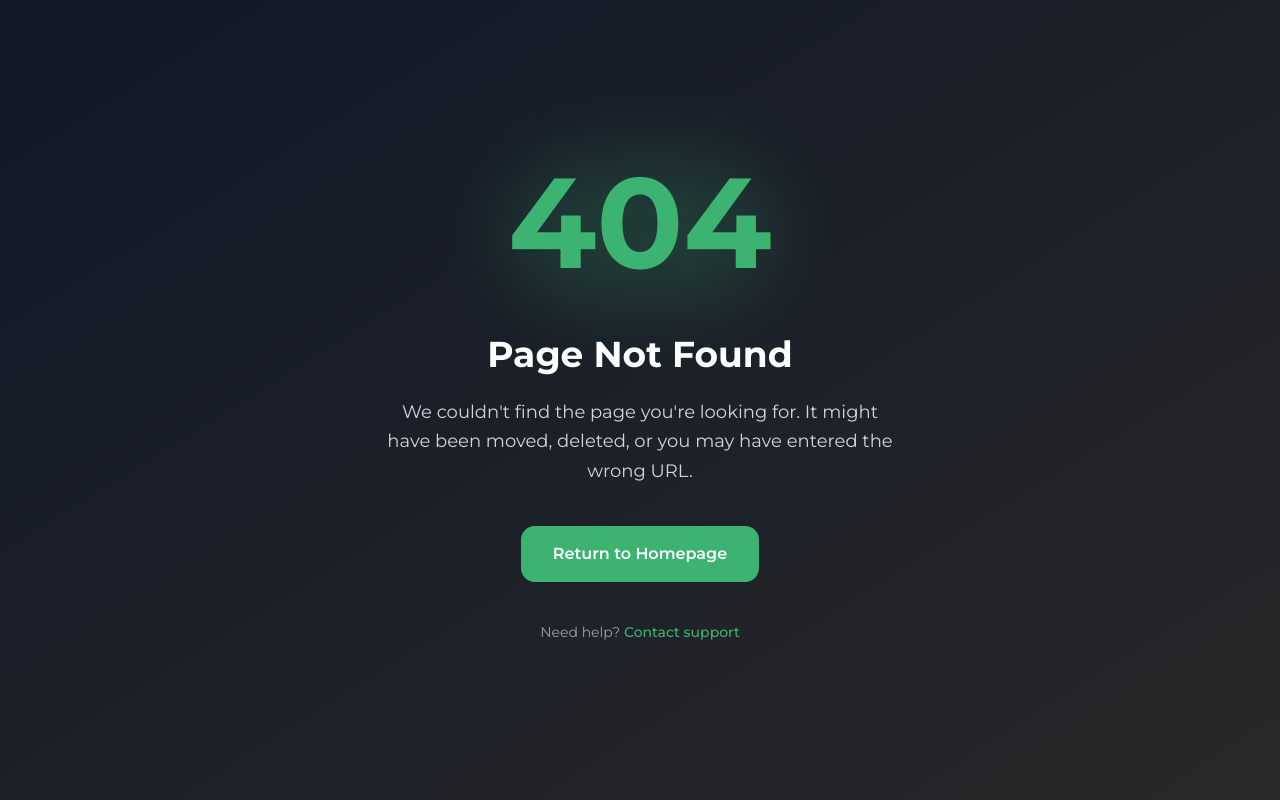
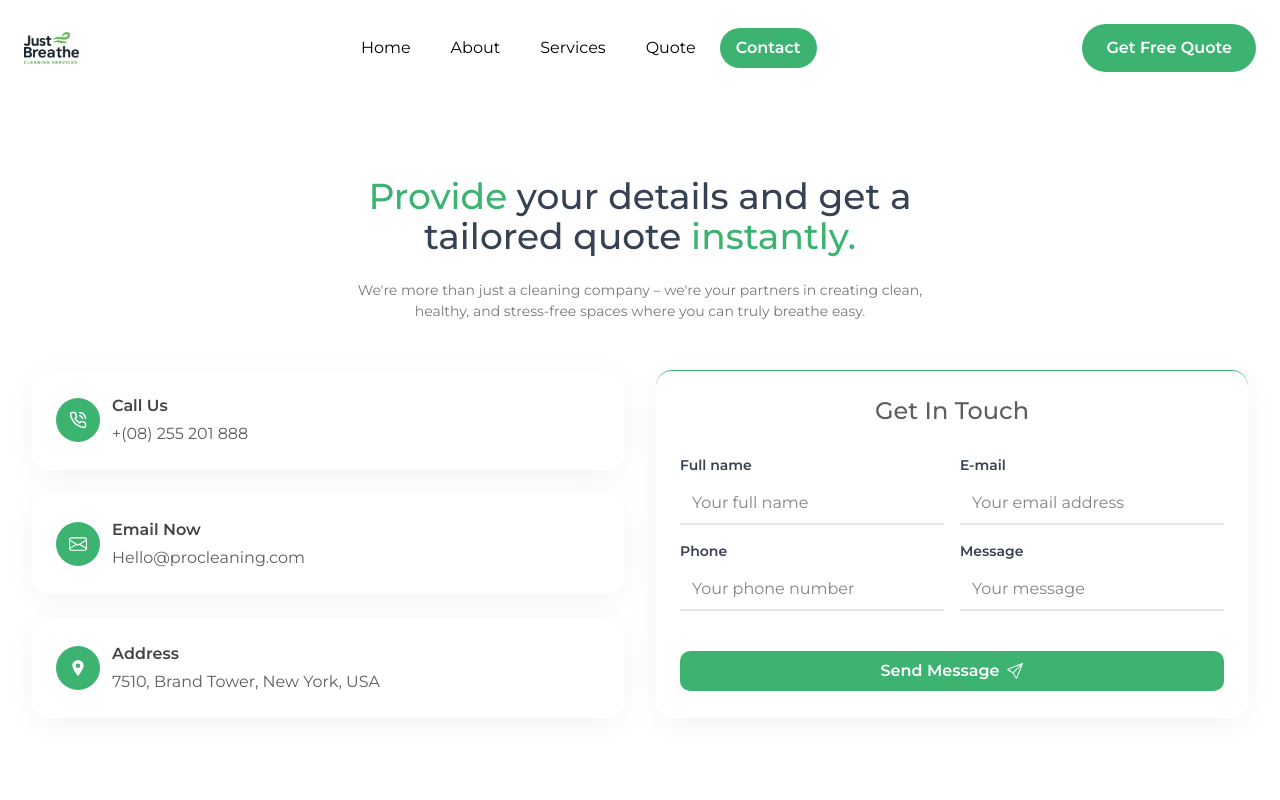
Before and after one commit to apponislam/fabiolajb-frontend, a Next.js app: page /contact in a window 1280 px wide. Before the commit this address had no page. Shown: the top 800 px of the page. Built offline with nearby package versions, Linux system fonts and the light colour scheme.

Commit message:
contact us page created

```diff
--- /dev/null
+++ b/app/(root)/contact/page.tsx
@@ -0,0 +1,12 @@
+import ContactPage from "@/components/root/contact/ContactUs";
+import React from "react";
+
+const page = () => {
+    return (
+        <>
+            <ContactPage></ContactPage>
+        </>
+    );
+};
+
+export default page;
--- /dev/null
+++ b/components/root/contact/ContactUs.tsx
@@ -0,0 +1,135 @@
+"use client";
+
+import { useForm } from "react-hook-form";
+import { zodResolver } from "@hookform/resolvers/zod";
+import { z } from "zod";
+import { BsSend, BsEnvelope } from "react-icons/bs";
+import { LuPhoneCall } from "react-icons/lu";
+import { IoLocationSharp } from "react-icons/io5";
+
+const contactSchema = z.object({
+    fullName: z.string().min(1, "Full name is required"),
+    email: z.string().email("Invalid email address"),
+    phone: z.string().min(1, "Phone number is required"),
+    message: z.string().min(1, "Message is required"),
+});
+
+type ContactFormData = z.infer<typeof contactSchema>;
+
+const ContactPage = () => {
+    const {
+        register,
+        handleSubmit,
+        formState: { errors },
+    } = useForm<ContactFormData>({
+        resolver: zodResolver(contactSchema),
+    });
+
+    const onSubmit = (data: ContactFormData) => {
+        console.log(data);
+        // Handle form submission
+    };
+
+    return (
+        <div className="min-h-screen bg-white py-16 px-4 sm:px-6 lg:px-8">
+            <div className="container mx-auto">
+                {/* Header Section */}
+                <div className="text-center mb-12">
+                    <h1 className="text-4xl md:text-4xl font-medium text-[#364153] mb-6">
+                        <span className="text-[#3CB371]">Provide</span> your details and get a<br />
+                        tailored quote
+                        <span className="text-[#3CB371]"> instantly.</span>
+                    </h1>
+                    <p className="text-[14px] text-[#797979] mx-auto">
+                        We&apos;re more than just a cleaning company – we&apos;re your partners in creating clean, <br /> healthy, and stress-free spaces where you can truly breathe easy.
+                    </p>
+                </div>
+
+                <div className="grid grid-cols-1 lg:grid-cols-2 gap-8 mx-auto items-start">
+                    {/* Contact Information - 3 Cards */}
+                    <div className="space-y-6">
+                        {/* Call Us Card */}
+                        <div className="bg-white rounded-2xl shadow-[0px_6px_30px_-6px_rgba(88,92,95,0.102)] p-6  ">
+                            <div className="flex items-center gap-3">
+                                <div className="bg-[#3CB371] p-3 rounded-full w-11 h-11 flex items-center justify-center">
+                                    <LuPhoneCall className="text-white text-lg" />
+                                </div>
+                                <div>
+                                    <h4 className="font-semibold text-[#434343]">Call Us</h4>
+                                    <p className="text-[#5E5E5E] mt-1">+(08) 255 201 888</p>
+                                </div>
+                            </div>
+                        </div>
+
+                        {/* Email Now Card */}
+                        <div className="bg-white rounded-2xl shadow-[0px_6px_30px_-6px_rgba(88,92,95,0.102)] p-6  ">
+                            <div className="flex items-center gap-3">
+                                <div className="bg-[#3CB371] p-3 rounded-full w-11 h-11 flex items-center justify-center">
+                                    <BsEnvelope className="text-white text-lg" />
+                                </div>
+                                <div>
+                                    <h4 className="font-semibold text-[#434343]">Email Now</h4>
+                                    <p className="text-[#5E5E5E] mt-1">Hello@procleaning.com</p>
+                                </div>
+                            </div>
+                        </div>
+
+                        {/* Address Card */}
+                        <div className="bg-white rounded-2xl shadow-[0px_6px_30px_-6px_rgba(88,92,95,0.102)] p-6  ">
+                            <div className="flex items-center gap-3">
+                                <div className="bg-[#3CB371] p-3 rounded-full w-11 h-11 flex items-center justify-center">
+                                    <IoLocationSharp className="text-white text-lg" />
+                                </div>
+                                <div>
+                                    <h4 className="font-semibold text-[#434343]">Address</h4>
+                                    <p className="text-[#5E5E5E] mt-1">7510, Brand Tower, New York, USA</p>
+                                </div>
+                            </div>
+                        </div>
+                    </div>
+
+                    {/* Contact Form Card */}
+                    <div className="bg-white rounded-2xl shadow-[0px_6px_30px_-6px_rgba(88,92,95,0.102)] p-6 border-t border-[#3CB371] h-full flex flex-col justify-between">
+                        <h2 className="text-xl md:text-2xl font-medium text-[#5E5E5E] mb-6 text-center">Get In Touch</h2>
+
+                        <form onSubmit={handleSubmit(onSubmit)} className="space-y-4  flex-1 flex flex-col justify-center">
+                            {/* First Row */}
+                            <div className="grid grid-cols-1 md:grid-cols-2 gap-4">
+                                <div>
+                                    <label className="block text-[#364153] font-semibold mb-2 text-sm">Full name</label>
+                                    <input {...register("fullName")} type="text" placeholder="Your full name" className="w-full px-3 py-2 border-b-2 border-[#E5E7EB] bg-white focus:outline-none focus:border-[#3CB371] transition-colors" />
+                                    {errors.fullName && <p className="text-red-500 text-xs mt-1">{errors.fullName.message}</p>}
+                                </div>
+                                <div>
+                                    <label className="block text-[#364153] font-semibold mb-2 text-sm">E-mail</label>
+                                    <input {...register("email")} type="email" placeholder="Your email address" className="w-full px-3 py-2 border-b-2 border-[#E5E7EB] bg-white focus:outline-none focus:border-[#3CB371] transition-colors" />
+                                    {errors.email && <p className="text-red-500 text-xs mt-1">{errors.email.message}</p>}
+                                </div>
+                            </div>
+
+                            {/* Second Row */}
+                            <div className="grid grid-cols-1 md:grid-cols-2 gap-4">
+                                <div>
+                                    <label className="block text-[#364153] font-semibold mb-2 text-sm">Phone</label>
+                                    <input {...register("phone")} type="tel" placeholder="Your phone number" className="w-full px-3 py-2 border-b-2 border-[#E5E7EB] bg-white focus:outline-none focus:border-[#3CB371] transition-colors" />
+                                    {errors.phone && <p className="text-red-500 text-xs mt-1">{errors.phone.message}</p>}
+                                </div>
+                                <div>
+                                    <label className="block text-[#364153] font-semibold mb-2 text-sm">Message</label>
+                                    <input {...register("message")} type="text" placeholder="Your message" className="w-full px-3 py-2 border-b-2 border-[#E5E7EB] bg-white focus:outline-none focus:border-[#3CB371] transition-colors" />
+                                    {errors.message && <p className="text-red-500 text-xs mt-1">{errors.message.message}</p>}
+                                </div>
+                            </div>
+
+                            <button type="submit" className="w-full bg-[#3CB371] text-white py-2 rounded-lg font-semibold hover:bg-[#2E8B57] transition-colors duration-200 flex items-center justify-center gap-2 mt-6">
+                                Send Message <BsSend />
+                            </button>
+                        </form>
+                    </div>
+                </div>
+            </div>
+        </div>
+    );
+};
+
+export default ContactPage;
```
